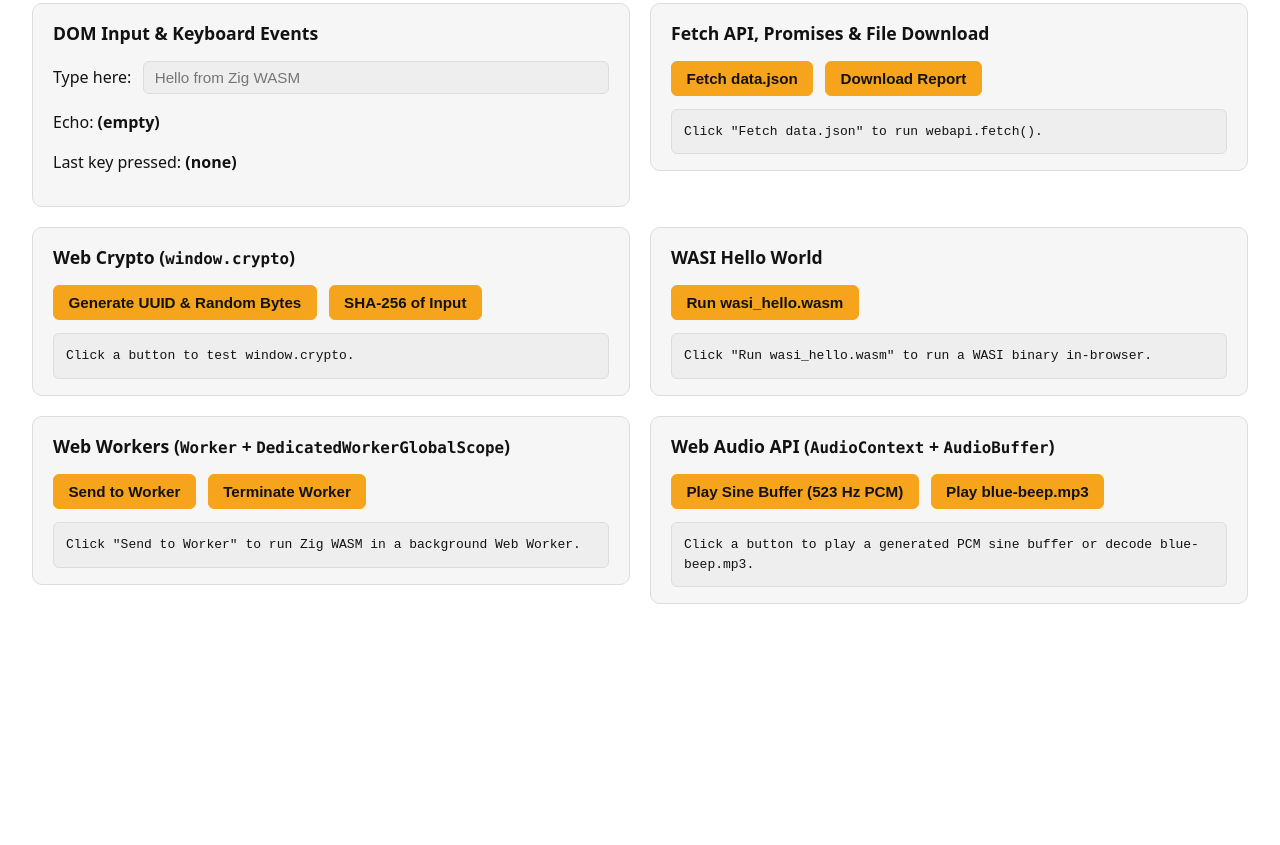
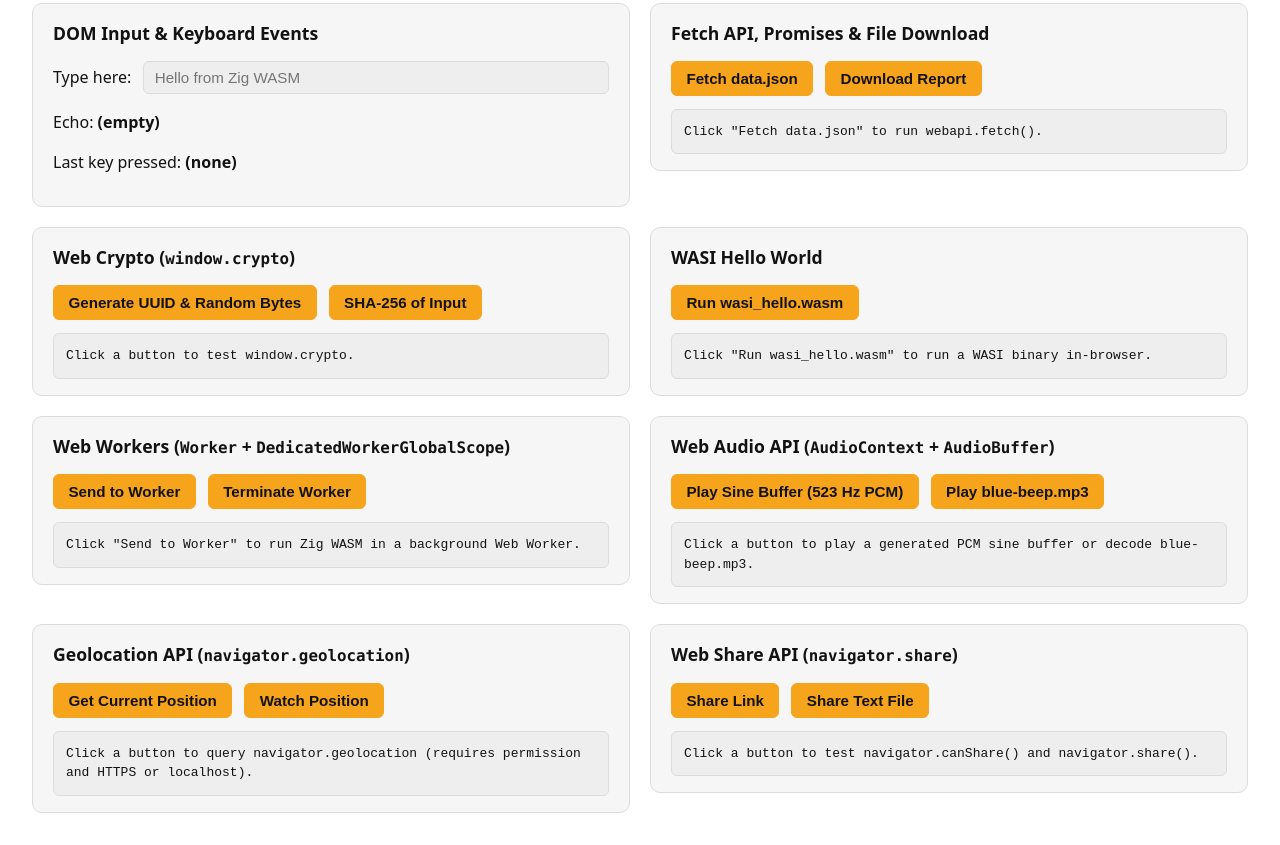
Before and after one commit to dasimmet/zig-webapi, a plain HTML site: page example/static/index.html in a window 1280 px wide. Shown: the part 925-1770 px from the top of the page. Before the commit the page ends 1561 px from the top, so only its background shows below. Drawn offline with Linux system fonts and the light colour scheme; no server answers; a script that the page names is missing.

Commit message:
add sharing and geolocation api

```diff
--- a/example/static/index.html
+++ b/example/static/index.html
@@ -127,6 +127,24 @@
       </div>
       <pre id="audio-output">Click a button to play a generated PCM sine buffer or decode blue-beep.mp3.</pre>
     </section>
+
+    <section class="panel">
+      <h2>Geolocation API (<code>navigator.geolocation</code>)</h2>
+      <div class="row">
+        <button id="btn-geo-once" type="button">Get Current Position</button>
+        <button id="btn-geo-watch" type="button">Watch Position</button>
+      </div>
+      <pre id="geo-output">Click a button to query navigator.geolocation (requires permission and HTTPS or localhost).</pre>
+    </section>
+
+    <section class="panel">
+      <h2>Web Share API (<code>navigator.share</code>)</h2>
+      <div class="row">
+        <button id="btn-share-link" type="button">Share Link</button>
+        <button id="btn-share-file" type="button">Share Text File</button>
+      </div>
+      <pre id="share-output">Click a button to test navigator.canShare() and navigator.share().</pre>
+    </section>
   </main>
 
   <noscript>
```
Also changed, not shown: 8 other files.
